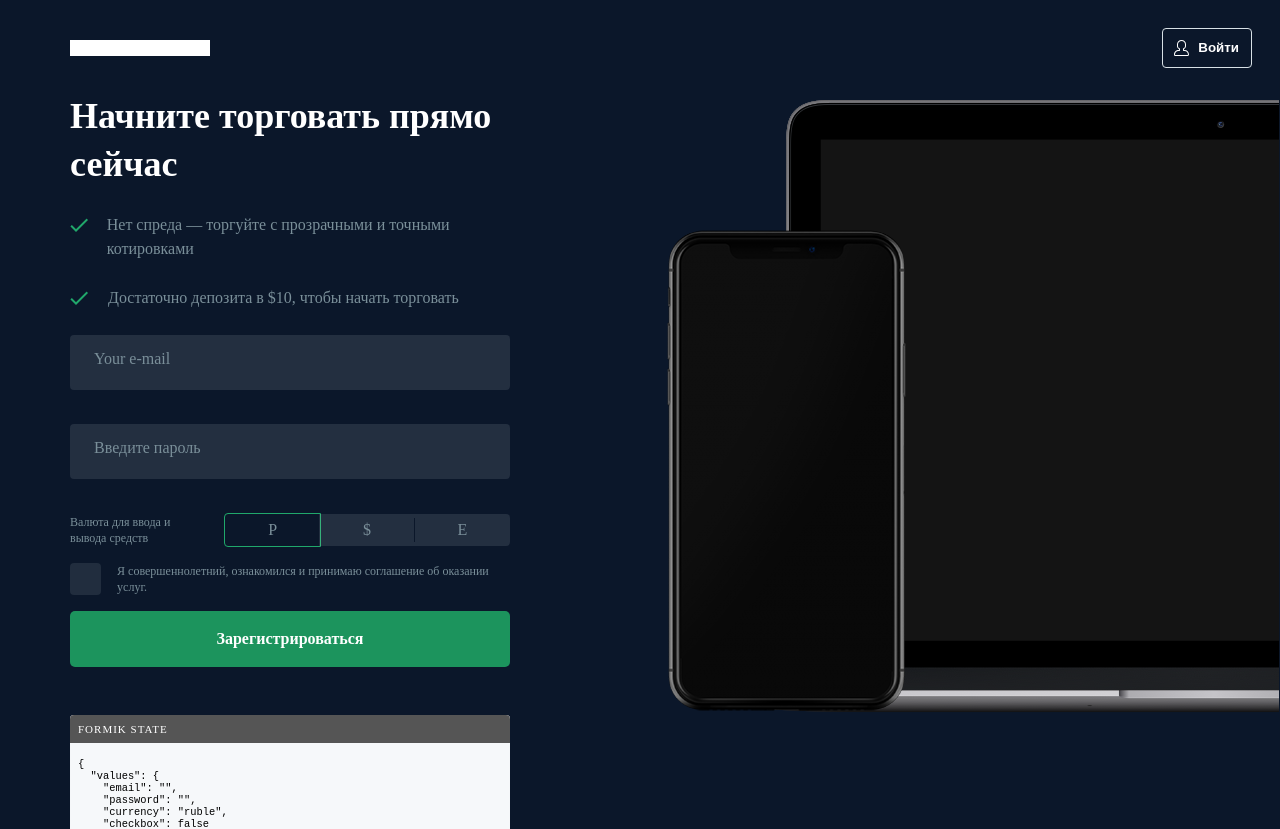
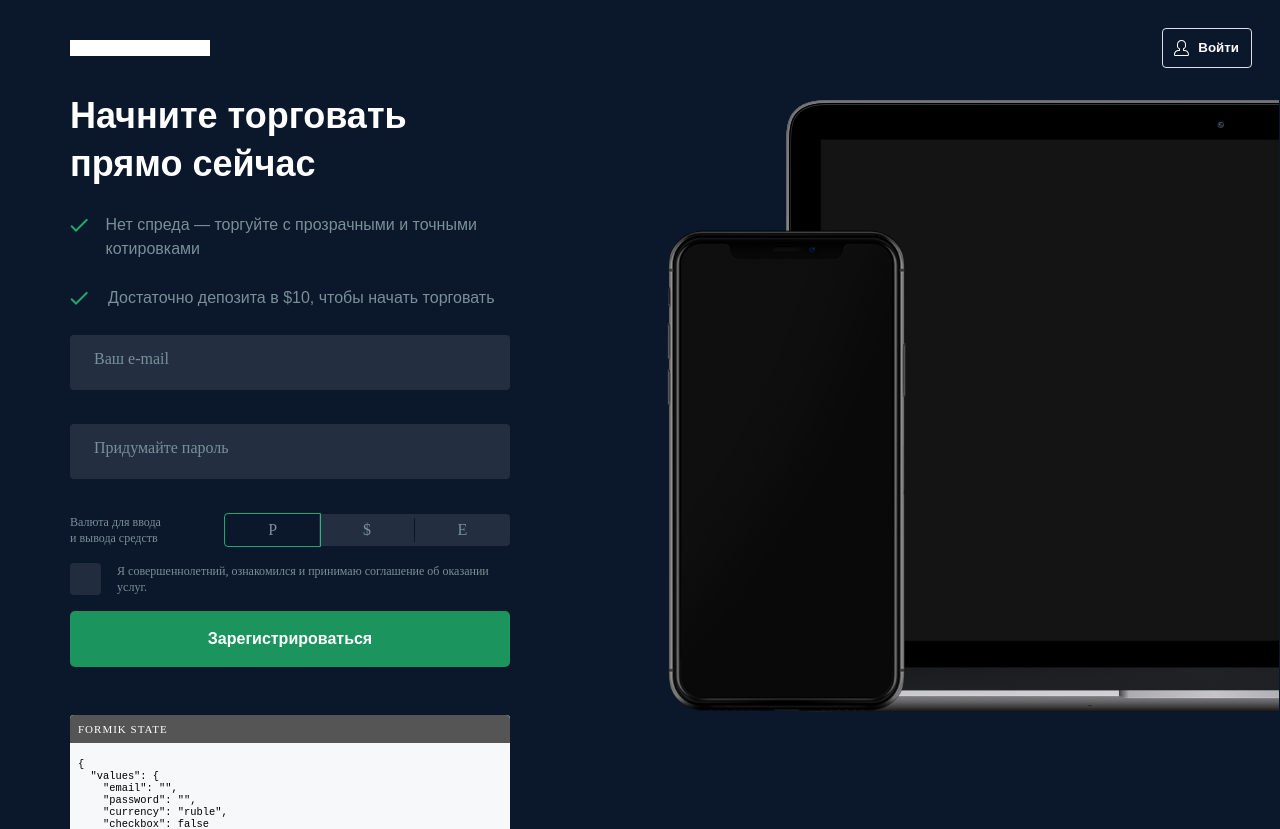
Before and after one commit to hornuglan/Dataduck-test-task, a React (Create React App) app: page / in a window 1280 px wide. Shown: the top 829 px of the page. Built offline with nearby package versions, Linux system fonts and the light colour scheme.

Commit message:
styles were fixed

```diff
--- a/src/components/App.js
+++ b/src/components/App.js
@@ -10,8 +10,8 @@ const App = () => (
                     <div className="form-wrapper">
                         <h1 className="text__title">Начните торговать  прямо сейчас</h1>
                         <ul className="text__list">
-                            <li className="text__item">Нет спреда — торгуйте с прозрачными и точными котировками</li>
-                            <li className="text__item">Достаточно депозита в $10, чтобы начать торговать</li>
+                            <li className="text__item">Нет спреда&nbsp;&mdash; торгуйте с&nbsp;прозрачными и&nbsp;точными котировками</li>
+                            <li className="text__item">Достаточно депозита в&nbsp;$10, чтобы начать торговать</li>
                         </ul>
                         <SignUpForm />
                     </div>
--- a/src/components/ErrorPopUp.js
+++ b/src/components/ErrorPopUp.js
@@ -5,7 +5,7 @@ const ErrorPopUp = (props) => (
     <div className="popup__wrapper">
         {props.error}
     </div>
-    <div className="popup__tail"></div>
+    {/* <div className="popup__tail"></div> */}
 </div>
 )
 
--- a/src/components/SignUpForm.js
+++ b/src/components/SignUpForm.js
@@ -12,18 +12,18 @@ const FormValid = ({values, errors, touched}) => (
                         <div className="form__email">
                             {touched.email && errors.email && <ErrorPopUp error={errors.email} />}
                             <Field type="email" name="email" placeholder="" />
-                            <label className="form__email-label" htmlFor="email">Your e-mail</label>
+                            <label className="form__email-label" htmlFor="email">Ваш e-mail</label>
                         </div>
                     </div>
                     <div className="form__wrapper">
                     <div className="form__password">
                             {touched.password && errors.password && <ErrorPopUp error={errors.password} />}
                             <Field type="password" name="password" placeholder="" />
-                            <label className="form__password-label" htmlFor="password">Введите пароль</label>
+                            <label className="form__password-label" htmlFor="password">Придумайте пароль</label>
                         </div>
                     </div>
                     <div className="form__wrapper">
-                        <p className="form__label-currency">Валюта для ввода и вывода средств</p>
+                        <p className="form__label-currency">Валюта для ввода и&nbsp;вывода средств</p>
                         <div id="currency" className="currency">
                             <label>
                                 <div className="currency__type">
@@ -50,7 +50,7 @@ const FormValid = ({values, errors, touched}) => (
                         {touched.checkbox && errors.checkbox && <ErrorPopUp error={errors.checkbox} />}
                             <Field className="checkbox__input" type="checkbox" name="checkbox" checked={values.checkbox} />
                             <span className="checkbox__label"></span>
-                            <p className="checkbox__assignment">Я совершеннолетний, ознакомился и принимаю соглашение об оказании услуг.</p>
+                            <p className="checkbox__assignment">Я&nbsp;совершеннолетний, ознакомился и&nbsp;принимаю соглашение об&nbsp;оказании услуг.</p>
                         </label>
                     </div>
                     {errors.emailAlreadyTaken && <ErrorMessage error={errors.emailAlreadyTaken}/>}
--- a/src/stylesheets/style.css
+++ b/src/stylesheets/style.css
@@ -15,7 +15,15 @@
   -webkit-box-pack: justify;
           justify-content: space-between;
 }
+.text__title {
+  font-family: Arial;
+  font-size: 36px;
+  color: #fff;
+  letter-spacing: 0;
+  line-height: 48px;
+}
 .text__list {
+  font-family: Arial;
   padding: 0;
   margin: 0;
   list-style: none;
@@ -161,7 +169,7 @@
   letter-spacing: 0.1em;
   text-align: center;
   line-height: 24px;
-  font-family: OpenSans-Bold;
+  font-family: Arial;
   font-weight: 700;
   letter-spacing: 0;
   color: #fff;
@@ -208,6 +216,7 @@
   background-color: rgba(245,248,250,0.1);
   color: #fff;
   outline: none;
+  box-sizing: border-box;
 }
 .form__email input[type="email"] + label,
 .form__password input[type="email"] + label,
@@ -398,6 +407,7 @@ h1 {
   line-height: 48px;
   font-weight: bold;
   color: #fff;
+  font-family: OpenSans-Bold;
 }
 p {
   line-height: 24px;
--- a/src/stylesheets/style.styl
+++ b/src/stylesheets/style.styl
@@ -11,6 +11,7 @@ h1
   line-height: 48px
   font-weight: bold
   color: secondary-text
+  font-family: OpenSans-Bold
 
 p
   line-height: 24px
--- a/src/stylesheets/stylus/_app.styl
+++ b/src/stylesheets/stylus/_app.styl
@@ -12,7 +12,14 @@
 .text
   display: flex
   justify-content: space-between
+  &__title
+    font-family: Arial
+    font-size: 36px
+    color: secondary-text
+    letter-spacing: 0
+    line-height: 48px
   &__list
+    font-family: Arial
     padding: 0
     margin: 0
     list-style: none
--- a/src/stylesheets/stylus/_form.styl
+++ b/src/stylesheets/stylus/_form.styl
@@ -34,7 +34,7 @@
     letter-spacing: .1em;
     text-align: center;
     line-height: 24px;
-    font-family: OpenSans-Bold;
+    font-family: Arial
     font-weight: 700;
     letter-spacing: 0;
     color: secondary-text
@@ -74,6 +74,7 @@
       background-color: rgba(#F5F8FA, .1)
       color: secondary-text
       outline: none
+      box-sizing: border-box
       & + label
         display: block
         width: 100%
```
